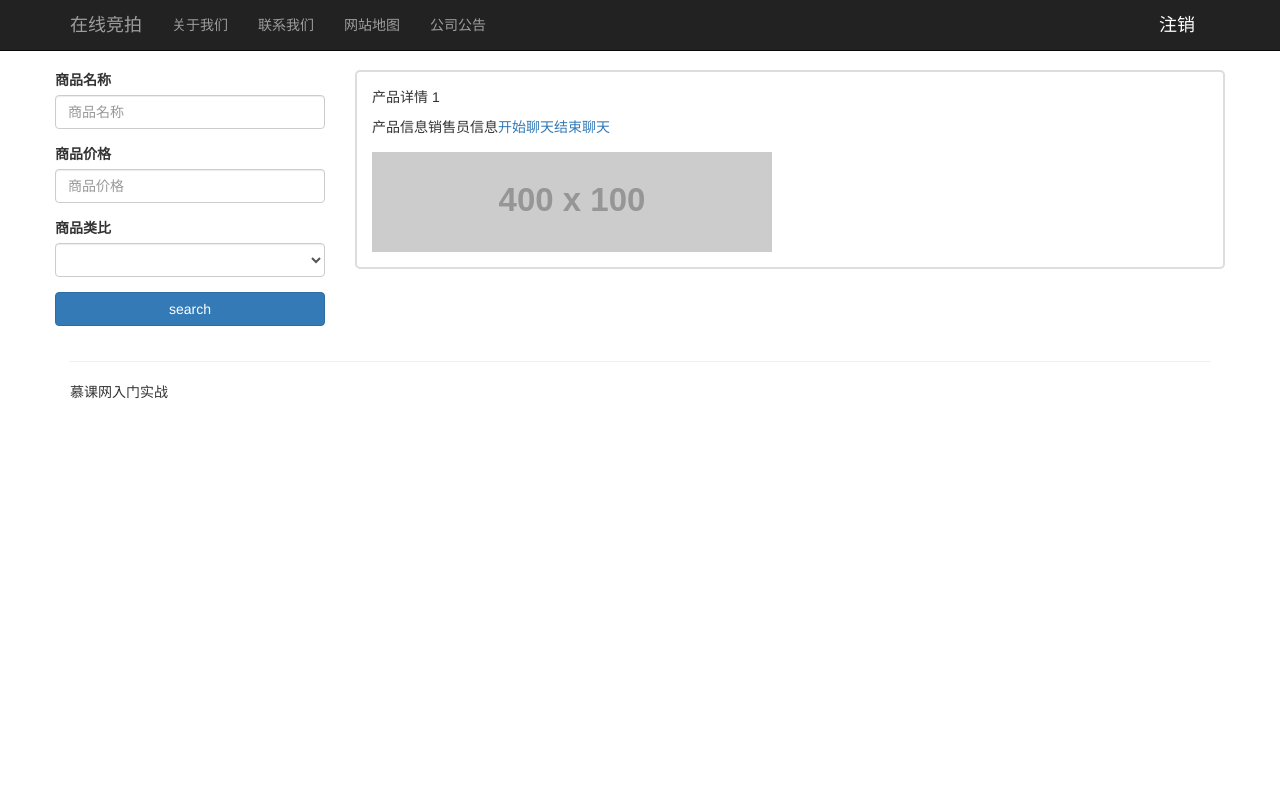
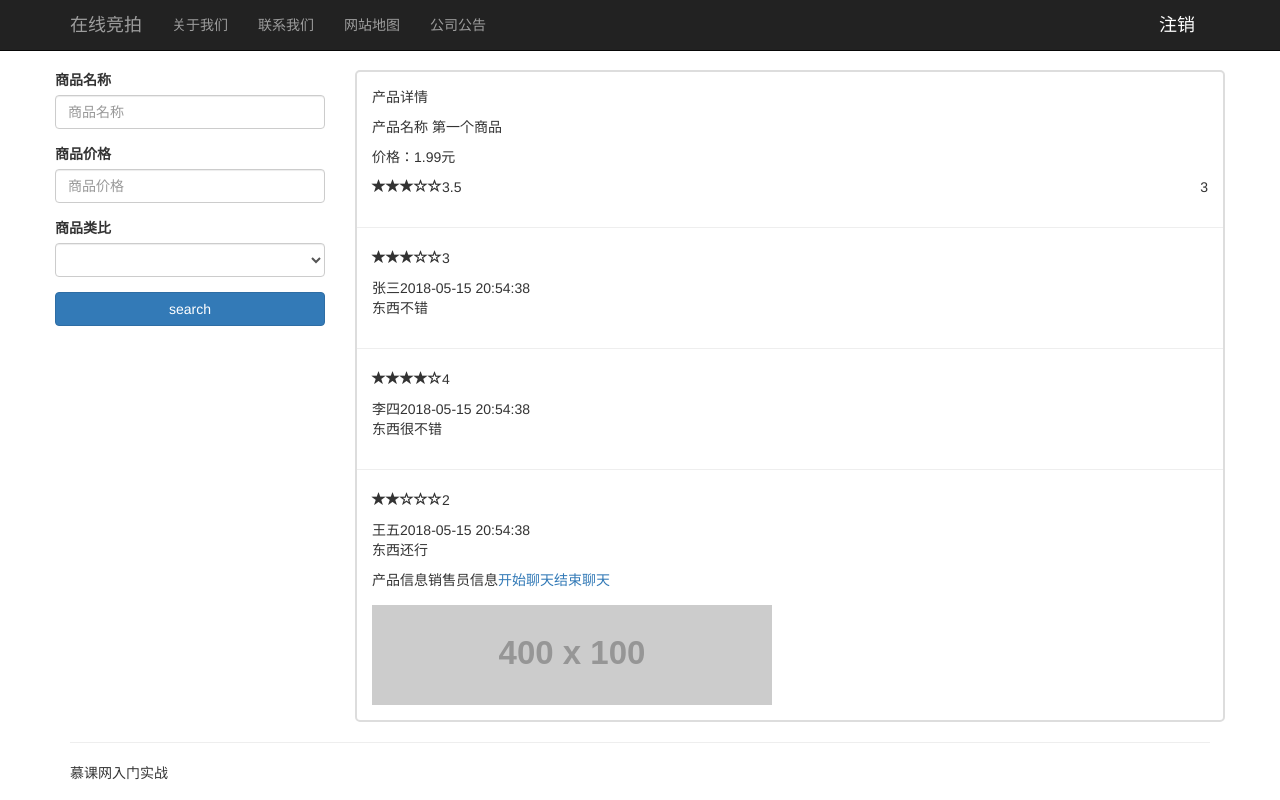
Before and after one commit to Cole-yu/angular, an Angular app in the folder auction/: page /user/unit/1 in a window 1280 px wide. Built offline with nearby package versions, Linux system fonts and the light colour scheme.

Commit message:
依赖注入方式
ioc控制反转模式，控制反转容器

```diff
--- a/auction/src/app/app-routing.module.ts
+++ b/auction/src/app/app-routing.module.ts
@@ -20,8 +20,8 @@ const  routes: Routes = [
     { path: 'login' , component:LoginComponent},
     { path:'user',component:FirstpageComponent,children:[
         { path: '' , component:HomeComponent},
-        { path: 'home' , component:HomeComponent},
-        { path:'unit/:title',component:UnitComponent,children:[
+        { path: 'home', component:HomeComponent},
+        { path:'unit/:id',component:UnitComponent,children:[
             {path:'',component:ProductDescComponent},
             {path:'seller/:name',component:SellerInfoComponent},
             {path:'chat',component:ChatComponent,outlet:'aux'},
--- a/auction/src/app/app.module.ts
+++ b/auction/src/app/app.module.ts
@@ -21,6 +21,7 @@ import { AboutUSComponent } from './about-us/about-us.component';
 import { ContactUSComponent } from './contact-us/contact-us.component';
 import { WebMapComponent } from './web-map/web-map.component';
 import { CompanyNEWSComponent } from './company-news/company-news.component';
+import {ProductService} from './share/product.service';
 
 
 @NgModule({
@@ -48,7 +49,7 @@ import { CompanyNEWSComponent } from './company-news/company-news.component';
     BrowserModule,
     AppRoutingModule
   ],
-  providers: [AuthGuard,UnsavedGuard],
+  providers: [AuthGuard,UnsavedGuard,ProductService],
   bootstrap: [AppComponent]
 })
 export class AppModule { }
--- a/auction/src/app/product/product.component.html
+++ b/auction/src/app/product/product.component.html
@@ -1,5 +1,5 @@
 <div style="margin-top: 30px;">
-  <div *ngFor="let product of products" class="col-md-4 col-sm-4 col-lg-4" [routerLink]=" [ './unit', product.title ] ">
+  <div *ngFor="let product of products" class="col-md-4 col-sm-4 col-lg-4" [routerLink]=" [ './unit', product.id ] ">
     <div class="thumbnail">
       <img [src]="imgUrl" alt="">
       <div class="caption">
--- a/auction/src/app/product/product.component.ts
+++ b/auction/src/app/product/product.component.ts
@@ -1,5 +1,5 @@
 import { Component, OnInit } from '@angular/core';
-import { ActivatedRoute, ParamMap } from '@angular/router';
+import {Product, ProductService} from '../share/product.service';
 
 @Component({
   selector: 'app-product',
@@ -7,33 +7,11 @@ import { ActivatedRoute, ParamMap } from '@angular/router';
   styleUrls: ['./product.component.css']
 })
 export class ProductComponent implements OnInit {
-  private  products:Array<Product>;
   private  imgUrl='http://placehold.it/360x150';
-  constructor() { }
+  private products:Product[];
+  constructor( private productService:ProductService) { }
 
   ngOnInit() { // 实例化生命周期钩子
-    this.products=[
-      new Product(1,'第一个商品',1.99,3.5,'这是第一个商品，慕课网实例angular',['电子产品','硬件设备']),
-      new Product(2,'第二个商品',2.99,2.5,'这是第二个商品，慕课网实例angular',['图书']),
-      new Product(3,'第三个商品',3.99,4.5,'这是第三个商品，慕课网实例angular',['电子产品','硬件设备']),
-      new Product(4,'第四个商品',4.99,1.5,'这是第四个商品，慕课网实例angular',['电子产品']),
-      new Product(5,'第五个商品',5.99,3.5,'这是第五个商品，慕课网实例angular',['电子产品']),
-      new Product(6,'第六个商品',6.99,2.5,'这是第六个商品，慕课网实例angular',['图书']),
-    ];
-     this.products.push(new Product(7,'第七个商品',7.99,2.5,'这是第七个商品，慕课网实例angular',['图书']));
+    this.products=this.productService.getProducts();
   }
 }
-
-export class Product {
-  constructor(
-    public id:number,
-    public title:string,
-    public  price:number,
-    public  rating:number,
-    public desc:string,
-    public categories:Array<string>
-  ) {
-
-  }
-
-}
--- /dev/null
+++ b/auction/src/app/share/product.service.ts
@@ -0,0 +1,68 @@
+import { Injectable } from '@angular/core';
+
+@Injectable()
+export class ProductService {
+
+  private products:Product[]=[
+    new Product(1,'第一个商品',1.99,3.5,'这是第一个商品，慕课网实例angular',['电子产品','硬件设备']),
+    new Product(2,'第二个商品',2.99,2.5,'这是第二个商品，慕课网实例angular',['图书']),
+    new Product(3,'第三个商品',3.99,4.5,'这是第三个商品，慕课网实例angular',['电子产品','硬件设备']),
+    new Product(4,'第四个商品',4.99,1.5,'这是第四个商品，慕课网实例angular',['电子产品']),
+    new Product(5,'第五个商品',5.99,3.5,'这是第五个商品，慕课网实例angular',['电子产品']),
+    new Product(6,'第六个商品',6.99,2.5,'这是第六个商品，慕课网实例angular',['图书']),
+  ];
+
+
+  private comments:Comment[]=[
+    new Comment(1,1,"2018-05-15 20:54:38","张三",3,"东西不错"),
+    new Comment(2,1,"2018-05-15 20:54:38","李四",4,"东西很不错"),
+    new Comment(3,1,"2018-05-15 20:54:38","王五",2,"东西还行"),
+    new Comment(4,2,"2018-05-15 20:54:38","赵六",2.5,"东西也不错"),
+    new Comment(5,3,"2018-05-15 20:54:38","周七",5,"东西真的不错"),
+    new Comment(6,2,"2018-05-15 20:54:38","喻八",3,"东西还可以"),
+  ]
+
+
+  constructor() {
+  }
+
+  // 获取商品数组
+  getProducts():Product[]{
+    this.products.push(new Product(7,'第七个商品',7.99,2.5,'这是第七个商品，慕课网实例angular',['图书']));
+    return this.products
+  }
+
+  // 获取单个商品
+  getProduct(id:number):Product{
+    return this.products.find(product=>product.id==id)
+  }
+
+  // 获取商品评论
+  getCommentForProduct(id:number):Comment[]{
+    return this.comments.filter((comment:Comment)=>comment.productId==id)
+  }
+
+}
+
+
+export class Product {
+  constructor(
+    public id:number,
+    public title:string,
+    public  price:number,
+    public  rating:number,
+    public desc:string,
+    public categories:Array<string>
+  ) {
+  }
+}
+
+export class Comment {
+  constructor(public  id:number,
+              public productId:number,
+              public timestamp:string,
+              public user:string,
+              public rating:number,
+              public content:string ) {
+  }
+}
--- a/auction/src/app/unit/unit.component.html
+++ b/auction/src/app/unit/unit.component.html
@@ -1,8 +1,30 @@
 <div class="productDetail">
   <p>
     产品详情
-    {{unitTitle}}
   </p>
+  <p>
+    产品名称
+    {{product.title}}
+  </p>
+  <p>
+    价格：{{product.price}}元
+  </p>
+  <div>
+    <p class="pull-right">{{comments.length}}</p>
+    <p><app-stars [rating]="product.rating"></app-stars></p>
+  </div>
+  <div>
+    <div class="row" *ngFor="let comment of comments">
+      <hr>
+      <div class="col-md-12">
+        <app-stars [rating]="comment.rating"></app-stars>
+        <span>{{comment.user}}</span>
+        <span>{{comment.timestamp}}</span>
+        <p>{{comment.content}}</p>
+      </div>
+    </div>
+  </div>
+
   <div>
     <span [routerLink]="['./']">产品信息</span>
     <span [routerLink]="['./seller','吴萱仪']">销售员信息</span>
--- a/auction/src/app/unit/unit.component.ts
+++ b/auction/src/app/unit/unit.component.ts
@@ -1,5 +1,6 @@
 import { Component, OnInit } from '@angular/core';
-import {Router, ActivatedRoute, ParamMap, Params} from '@angular/router';   // 路由功能
+import {Router, ActivatedRoute, ParamMap, Params} from '@angular/router';
+import {Comment, Product, ProductService} from '../share/product.service';   // 路由功能
 
 @Component({
   selector: 'app-unit',
@@ -7,11 +8,16 @@ import {Router, ActivatedRoute, ParamMap, Params} from '@angular/router';   //
   styleUrls: ['./unit.component.css']
 })
 export class UnitComponent implements OnInit {
-  public  unitTitle: string;
-  constructor(private route: ActivatedRoute,private router: Router,) { }
+  public  product:Product;
+  public comments:Comment[];
+  constructor(private route: ActivatedRoute,private router: Router,private productService:ProductService) { }
+  private unidId:number;
+  ngOnInit() {
+    this.unidId=this.route.snapshot.params['id'];
+    this.product=this.productService.getProduct(this.unidId);
+    this.comments=this.productService.getCommentForProduct(this.unidId);
 
-  ngOnInit() {
-    this.route.params.subscribe((params:Params)=>this.unitTitle=params['title']);   // 参数订阅
+   // this.route.params.subscribe((params:Params)=>this.unitId=params['id']);   // 参数订阅
   }
 
 }
```
Also changed, not shown: 1 other file (tests, documents, lock files or other folders).
